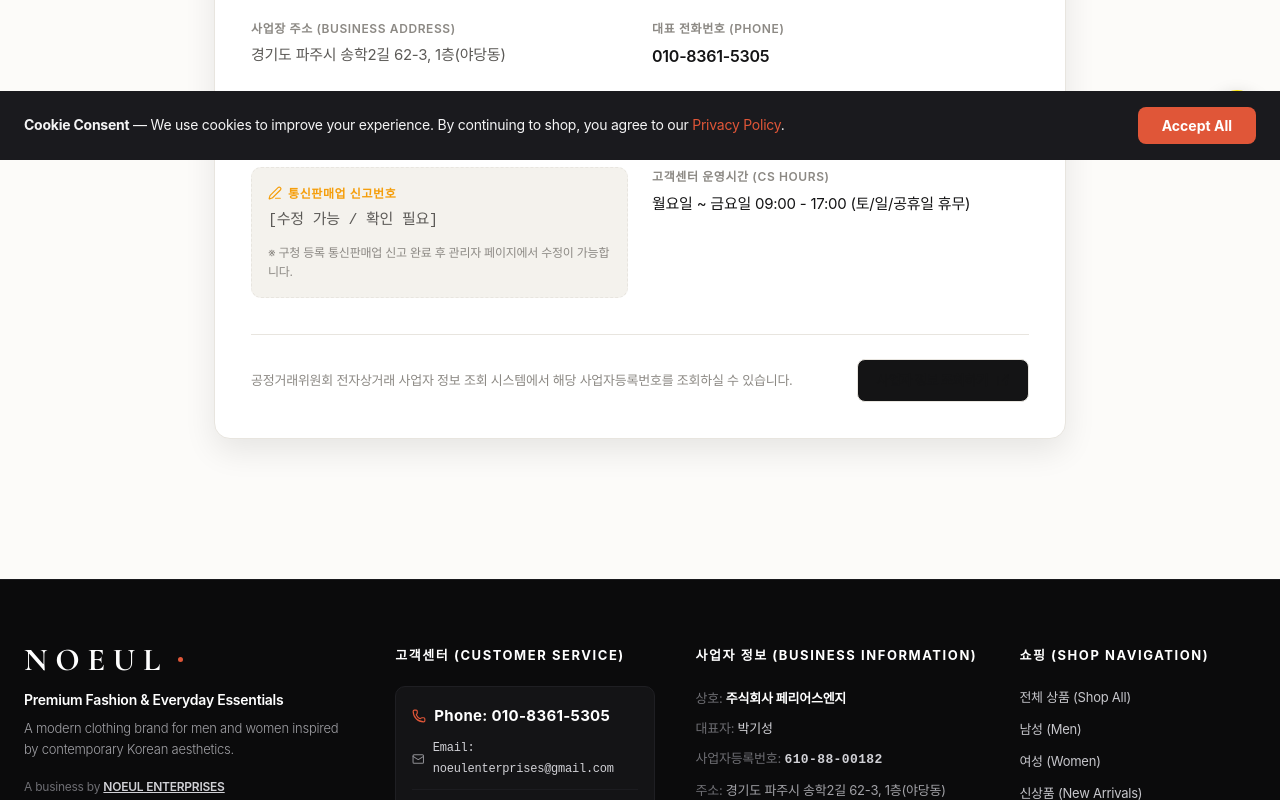
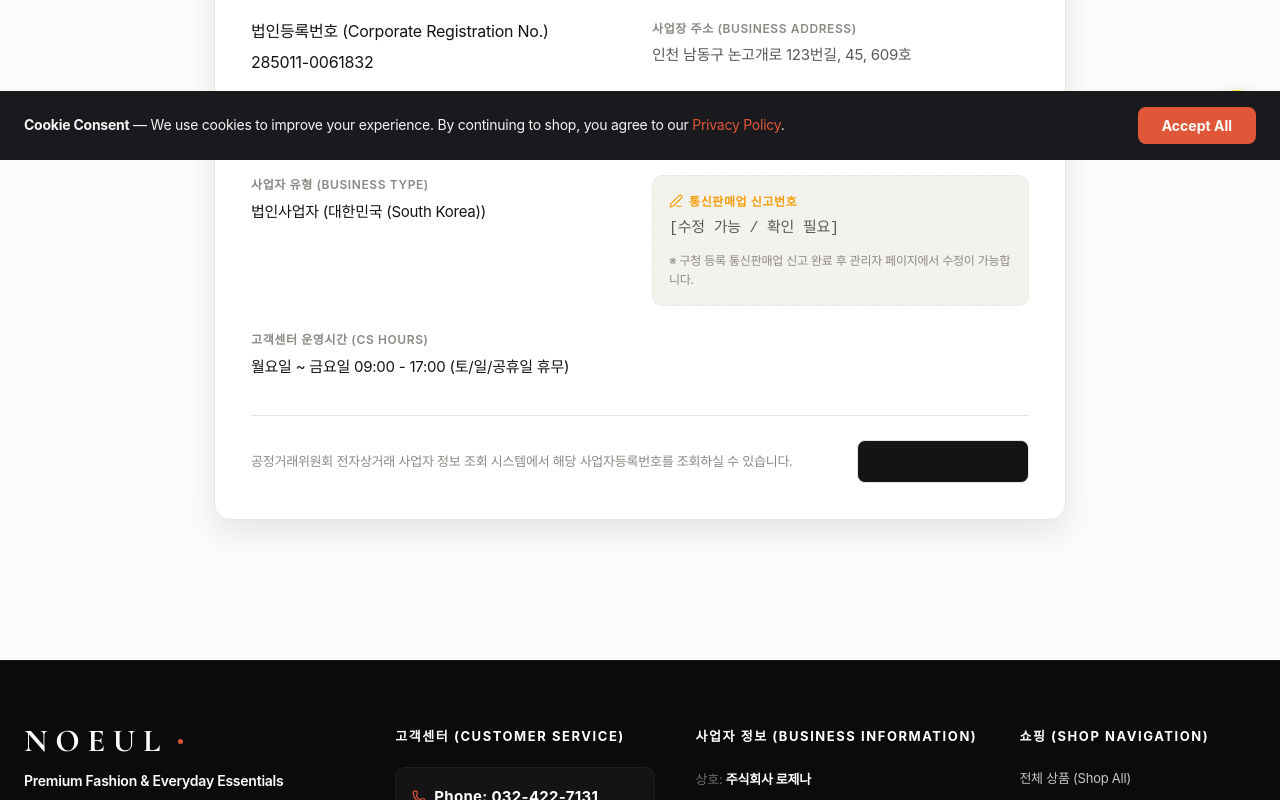
Before and after one commit to prsnt995/noeul111, a React (Vite) app: page /business-info in a window 1280 px wide. Shown: the part 640-1440 px from the top of the page. Built offline with nearby package versions, Linux system fonts and the light colour scheme; no server answers; a web font is replaced by a local one.

Commit message:
fix: 사업자 정보 변경

```diff
--- a/src/components/common/Footer.jsx
+++ b/src/components/common/Footer.jsx
@@ -54,17 +54,18 @@ export function Footer() {
     }));
   };
 
-  // Exact verified business registration details as requested
+  // 로제나 홈페이지의 사업자 정보. 주소는 사용자가 지정한 인천 주소를 사용합니다.
   const verifiedBusiness = {
     brandName: 'NOEUL',
     website: 'https://noeul.me',
     websiteShort: 'noeul.me',
-    companyName: '주식회사 페리어스엔지',
-    representative: '박기성',
-    businessNumber: '610-88-00182',
-    address: '경기도 파주시 송학2길 62-3, 1층(야당동)',
-    phone: '01083615305',
-    phoneFormatted: '010-8361-5305',
+    companyName: '주식회사 로제나',
+    representative: '김종성',
+    businessNumber: '548-87-03441',
+    corporationNumber: '285011-0061832',
+    address: '인천 남동구 논고개로 123번길, 45, 609호',
+    phone: '0324227131',
+    phoneFormatted: '032-422-7131',
     email: 'noeulenterprises@gmail.com',
     businessHours: '월요일 ~ 금요일 09:00 - 17:00 (Mon to Fri 9 to 5)',
     ecommerceNumber: '[수정 가능 / 확인 필요]',
@@ -141,12 +142,12 @@ export function Footer() {
               <div style={{ fontSize: '0.75rem', color: '#6e6e73' }}>
                 A business by{' '}
                 <a
-                  href="https://www.noeulenterprises.com"
+                  href="https://rozena.co.kr/"
                   target="_blank"
                   rel="noopener noreferrer"
                   style={{ color: '#d1d1d6', fontWeight: 600, textDecoration: 'underline' }}
                 >
-                  NOEUL ENTERPRISES
+                  ROZENA
                 </a>
               </div>
             </div>
@@ -300,6 +301,11 @@ export function Footer() {
                   <span style={{ color: '#d1d1d6', fontFamily: 'monospace', letterSpacing: '0.03em', fontWeight: 600 }}>
                     {verifiedBusiness.businessNumber}
                   </span>
+                </div>
+
+                <div>
+                  <span style={{ color: '#6e6e73' }}>법인등록번호: </span>
+                  <span style={{ color: '#d1d1d6' }}>{verifiedBusiness.corporationNumber}</span>
                 </div>
 
                 <div>
--- a/src/locales/en.json
+++ b/src/locales/en.json
@@ -218,10 +218,10 @@
     "shop_title": "SHOP",
     "cs_title": "CUSTOMER SERVICE",
     "business_title": "Business Information",
-    "company": "Company Name: 주식회사 페리어스엔지",
-    "ceo": "Representative: 박기성",
-    "biz_no": "Business Registration No.: 610-88-00182",
-    "address": "Business Address: 경기도 파주시 송학2길 62-3, 1층(야당동)",
+    "company": "Company Name: 주식회사 로제나",
+    "ceo": "Representative: 김종성",
+    "biz_no": "Business Registration No.: 548-87-03441",
+    "address": "Business Address: 인천 남동구 논고개로 123번길, 45, 609호",
     "terms": "Terms of Service",
     "privacy": "Privacy Policy",
     "returns": "Shipping & Returns",
--- a/src/locales/ko.json
+++ b/src/locales/ko.json
@@ -219,10 +219,10 @@
     "shop_title": "SHOP",
     "cs_title": "CUSTOMER SERVICE",
     "business_title": "Business Information",
-    "company": "상호: 주식회사 페리어스엔지",
-    "ceo": "대표자: 박기성",
-    "biz_no": "사업자등록번호: 610-88-00182",
-    "address": "주소: 경기도 파주시 송학2길 62-3, 1층(야당동)",
+    "company": "상호: 주식회사 로제나",
+    "ceo": "대표자: 김종성",
+    "biz_no": "사업자등록번호: 548-87-03441",
+    "address": "주소: 인천 남동구 논고개로 123번길, 45, 609호",
     "terms": "이용약관",
     "privacy": "개인정보처리방침",
     "returns": "배송/교환/반품",
--- a/src/pages/policy/BusinessInfoPage.jsx
+++ b/src/pages/policy/BusinessInfoPage.jsx
@@ -9,12 +9,13 @@ export function BusinessInfoPage() {
   const businessData = {
     brandName: 'NOEUL (노을)',
     website: 'https://noeul.me',
-    companyName: '주식회사 페리어스엔지',
-    representative: '박기성',
-    businessNumber: '610-88-00182',
-    address: '경기도 파주시 송학2길 62-3, 1층(야당동)',
-    phone: '01083615305',
-    phoneFormatted: '010-8361-5305',
+    companyName: '주식회사 로제나',
+    representative: '김종성',
+    businessNumber: '548-87-03441',
+    corporationNumber: '285011-0061832',
+    address: '인천 남동구 논고개로 123번길, 45, 609호',
+    phone: '0324227131',
+    phoneFormatted: '032-422-7131',
     email: 'noeulenterprises@gmail.com',
     businessType: '법인사업자',
     ecommerceNumber: '[수정 가능 / 확인 필요]',
@@ -102,6 +103,11 @@ export function BusinessInfoPage() {
               <span style={{ fontSize: '1.0625rem', fontWeight: 700, color: 'var(--accent-sunset, #e05638)', fontFamily: 'monospace', letterSpacing: '0.05em' }}>
                 {businessData.businessNumber}
               </span>
+            </div>
+
+            <div style={{ display: 'flex', flexDirection: 'column', gap: '6px' }}>
+              <span>법인등록번호 (Corporate Registration No.)</span>
+              <span>{businessData.corporationNumber}</span>
             </div>
 
             <div style={{ display: 'flex', flexDirection: 'column', gap: '6px' }}>
```
